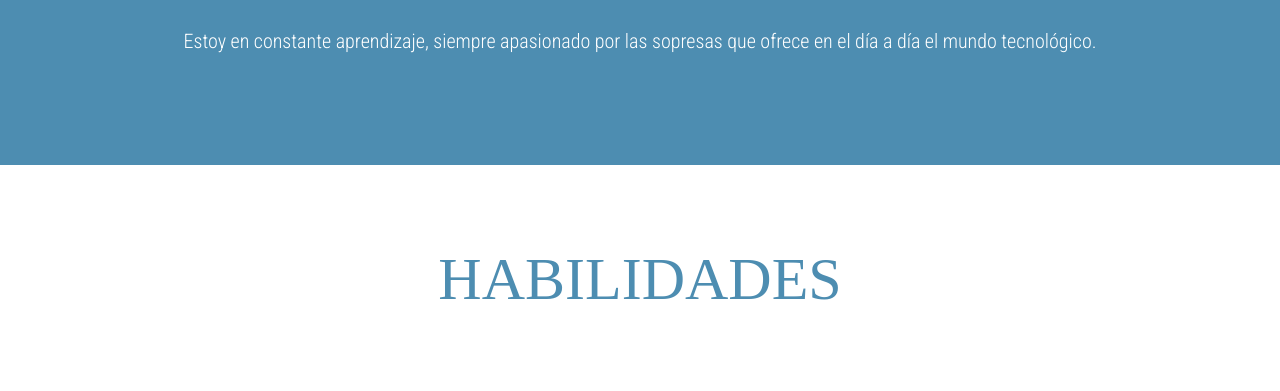
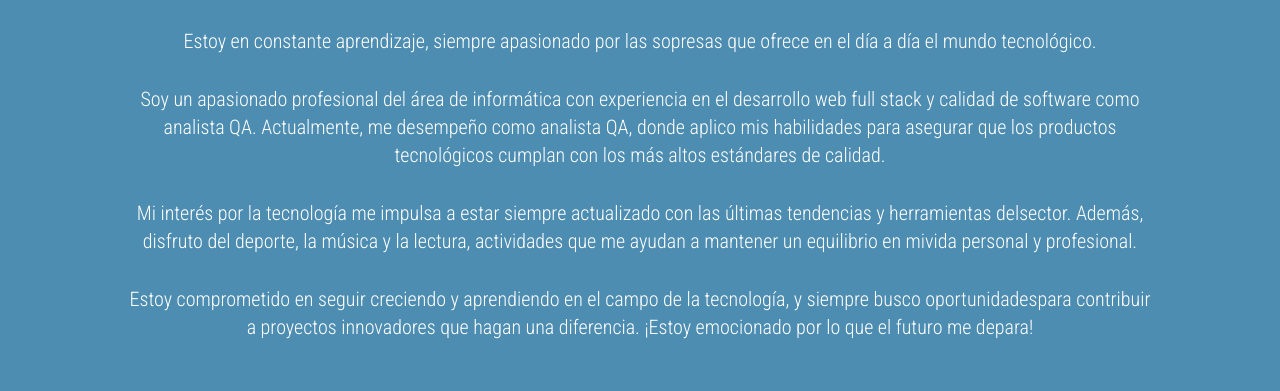
Before and after one commit to Xavier2092/cvNew, a website: page index.html in a window 1280 px wide. Shown: the part 851-1242 px from the top of the page. Drawn offline with nearby package versions, Linux system fonts and the light colour scheme; a web font is replaced by a local one.

Commit message:
Update index.html

```diff
--- a/index.html
+++ b/index.html
@@ -50,7 +50,9 @@
 			    </p>
 			    <p>Mi objetivo es conseguir una importante experiencia laboral, me preparo para desarrollar lo que se necesite simple y rápido. Me gusta el trabajo en equipo, los nuevos retos, la tecnología, y obvio: programar, escribir código</p>
 			    <p>Estoy en constante aprendizaje, siempre apasionado por las sopresas que ofrece en el día a día el mundo tecnológico.</p>
-
+			    <p>Soy un apasionado profesional del área de informática con experiencia en el desarrollo web full stack y calidad de software como analista QA. Actualmente, me desempeño como analista QA, donde aplico mis habilidades para asegurar que los productos tecnológicos cumplan con los más altos estándares de calidad.</p>
+			    <p>Mi interés por la tecnología me impulsa a estar siempre actualizado con las últimas tendencias y herramientas delsector. Además, disfruto del deporte, la música y la lectura, actividades que me ayudan a mantener un equilibrio en mivida personal y profesional.</p>
+			    <p>Estoy comprometido en seguir creciendo y aprendiendo en el campo de la tecnología, y siempre busco oportunidadespara contribuir a proyectos innovadores que hagan una diferencia. ¡Estoy emocionado por lo que el futuro me depara!</p>
 			</article>
 		</section>
 
```
Lines whose indentation alone changed are shown as unchanged.
